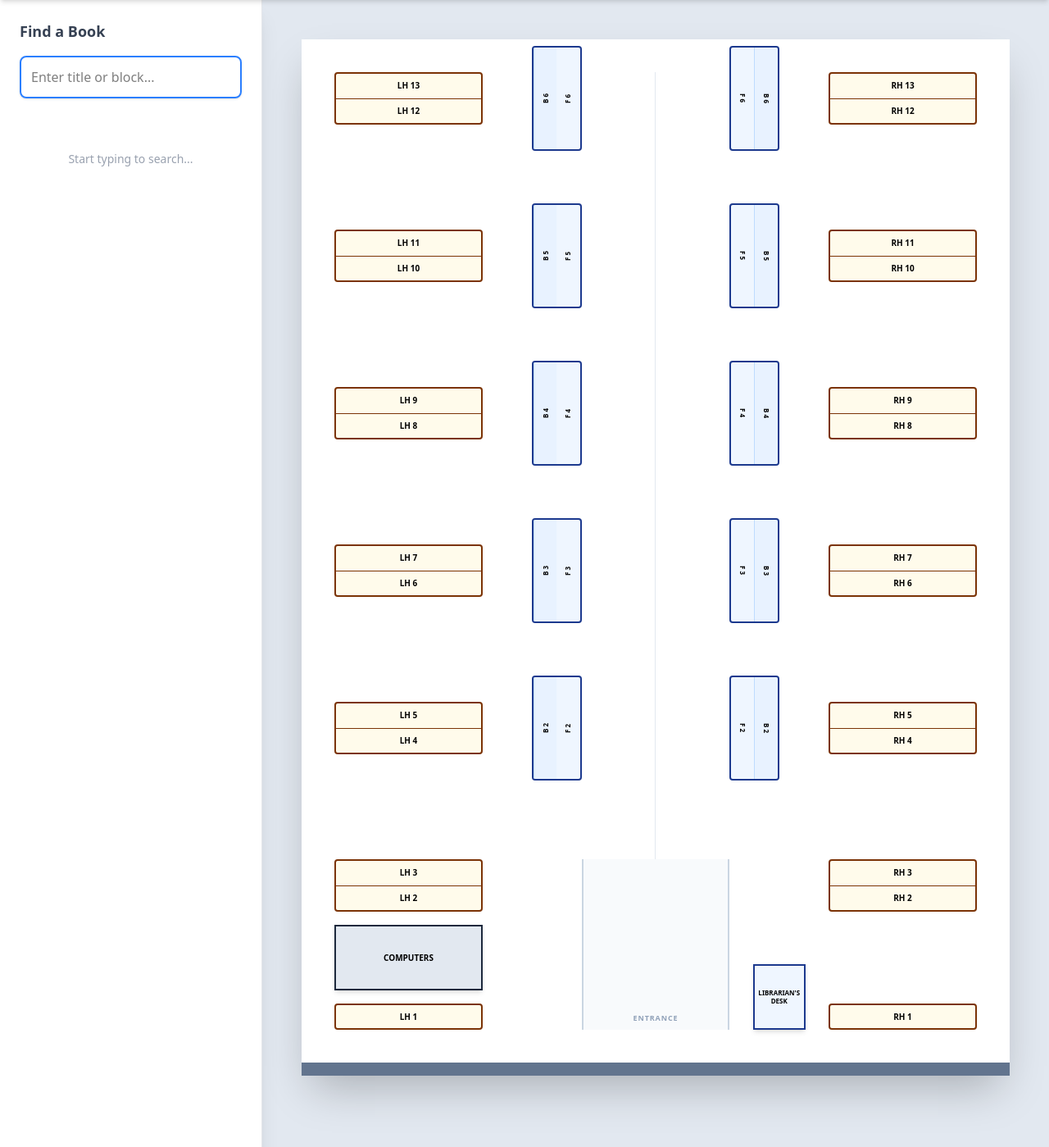
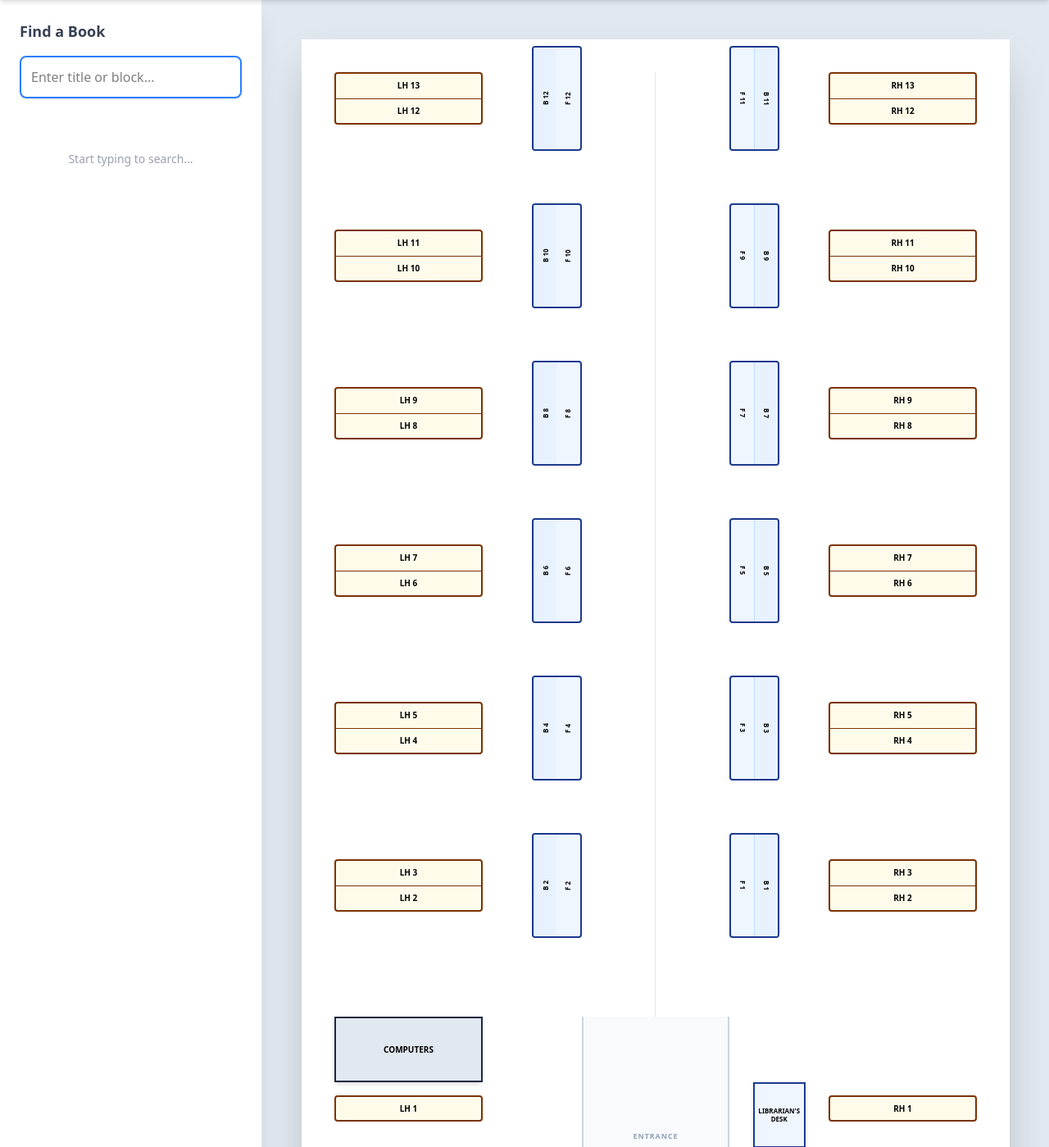
Before and after one commit to Nv31616/DJSCE_Library, a Django app: page / in a window 1280 px wide. Shown: the part 60-1459 px from the top of the page at 82% size. Run offline with Django 5.2, Linux system fonts and the light colour scheme; style sheets or scripts are compiled from the project's sources; some libraries are stand-ins or nearby versions.

Commit message:
A few changes

```diff
--- a/djsce_library/app/templates/index.html
+++ b/djsce_library/app/templates/index.html
@@ -32,23 +32,23 @@
                 <div class="grid grid-cols-13 w-full max-w-6xl bg-white p-10 shadow-2xl border-b-[16px] border-slate-500" style="display: grid; grid-template-columns: repeat(13, minmax(0, 1fr));">
 
                     <div class="col-span-3 h-16 border-2 border-amber-900 rounded bg-amber-50 mb-24 flex flex-col overflow-hidden">
-                        <div id="wdn-lh-13" class="flex-1 border-b border-amber-900 flex items-center justify-center text-[10px] font-bold transition-all duration-300">LH 13</div>
-                        <div id="wdn-lh-12" class="flex-1 flex items-center justify-center text-[10px] font-bold transition-all duration-300">LH 12</div>
+                        <div id="wdn-lh-13" class="flex-1 border-b border-amber-900 flex items-center justify-center text-[10px] font-bold transition-all">LH 13</div>
+                        <div id="wdn-lh-12" class="flex-1 flex items-center justify-center text-[10px] font-bold transition-all">LH 12</div>
                     </div>
                     <div class="col-span-1"></div>
                     <div class="col-span-1 h-32 border-2 border-blue-900 rounded bg-blue-50 -mt-8 mb-24 flex overflow-hidden">
-                        <div id="stl-b-6" class="w-1/2 border-r border-blue-200 bg-blue-100/40 flex items-center justify-center text-[8px] font-bold [writing-mode:vertical-lr] rotate-180 transition-all">B 6</div>
-                        <div id="stl-f-6" class="w-1/2 flex items-center justify-center text-[8px] font-bold [writing-mode:vertical-lr] rotate-180 transition-all">F 6</div>
+                        <div id="stl-b-12" class="w-1/2 border-r border-blue-200 bg-blue-100/40 flex items-center justify-center text-[8px] font-bold [writing-mode:vertical-lr] rotate-180 transition-all">B 12</div>
+                        <div id="stl-f-12" class="w-1/2 flex items-center justify-center text-[8px] font-bold [writing-mode:vertical-lr] rotate-180 transition-all">F 12</div>
                     </div>
                     <div class="col-span-3 flex justify-center h-full"><div class="w-px bg-slate-200 h-full"></div></div>
                     <div class="col-span-1 h-32 border-2 border-blue-900 rounded bg-blue-50 -mt-8 mb-24 flex overflow-hidden">
-                        <div id="stl-f-6" class="w-1/2 border-r border-blue-200 flex items-center justify-center text-[8px] font-bold [writing-mode:vertical-lr] transition-all">F 6</div>
-                        <div id="stl-b-6" class="w-1/2 bg-blue-100/40 flex items-center justify-center text-[8px] font-bold [writing-mode:vertical-lr] transition-all">B 6</div>
+                        <div id="stl-f-11" class="w-1/2 border-r border-blue-200 flex items-center justify-center text-[8px] font-bold [writing-mode:vertical-lr] transition-all">F 11</div>
+                        <div id="stl-b-11" class="w-1/2 bg-blue-100/40 flex items-center justify-center text-[8px] font-bold [writing-mode:vertical-lr] transition-all">B 11</div>
                     </div>
                     <div class="col-span-1"></div>
                     <div class="col-span-3 h-16 border-2 border-amber-900 rounded bg-amber-50 mb-24 flex flex-col overflow-hidden">
-                        <div id="wdn-rh-13" class="flex-1 border-b border-amber-900 flex items-center justify-center text-[10px] font-bold transition-all duration-300">RH 13</div>
-                        <div id="wdn-rh-12" class="flex-1 flex items-center justify-center text-[10px] font-bold transition-all duration-300">RH 12</div>
+                        <div id="wdn-rh-13" class="flex-1 border-b border-amber-900 flex items-center justify-center text-[10px] font-bold transition-all">RH 13</div>
+                        <div id="wdn-rh-12" class="flex-1 flex items-center justify-center text-[10px] font-bold transition-all">RH 12</div>
                     </div>
 
                     <div class="col-span-3 h-16 border-2 border-amber-900 rounded bg-amber-50 mb-24 flex flex-col overflow-hidden">
@@ -57,13 +57,13 @@
                     </div>
                     <div class="col-span-1"></div>
                     <div class="col-span-1 h-32 border-2 border-blue-900 rounded bg-blue-50 -mt-8 mb-24 flex overflow-hidden">
-                        <div id="stl-b-5" class="w-1/2 border-r border-blue-200 bg-blue-100/40 flex items-center justify-center text-[8px] font-bold [writing-mode:vertical-lr] rotate-180 transition-all">B 5</div>
-                        <div id="stl-f-5" class="w-1/2 flex items-center justify-center text-[8px] font-bold [writing-mode:vertical-lr] rotate-180 transition-all">F 5</div>
+                        <div id="stl-b-10" class="w-1/2 border-r border-blue-200 bg-blue-100/40 flex items-center justify-center text-[8px] font-bold [writing-mode:vertical-lr] rotate-180 transition-all">B 10</div>
+                        <div id="stl-f-10" class="w-1/2 flex items-center justify-center text-[8px] font-bold [writing-mode:vertical-lr] rotate-180 transition-all">F 10</div>
                     </div>
                     <div class="col-span-3 flex justify-center h-full"><div class="w-px bg-slate-200 h-full"></div></div>
                     <div class="col-span-1 h-32 border-2 border-blue-900 rounded bg-blue-50 -mt-8 mb-24 flex overflow-hidden">
-                        <div id="stl-f-5" class="w-1/2 border-r border-blue-200 flex items-center justify-center text-[8px] font-bold [writing-mode:vertical-lr] transition-all">F 5</div>
-                        <div id="stl-b-5" class="w-1/2 bg-blue-100/40 flex items-center justify-center text-[8px] font-bold [writing-mode:vertical-lr] transition-all">B 5</div>
+                        <div id="stl-f-9" class="w-1/2 border-r border-blue-200 flex items-center justify-center text-[8px] font-bold [writing-mode:vertical-lr] transition-all">F 9</div>
+                        <div id="stl-b-9" class="w-1/2 bg-blue-100/40 flex items-center justify-center text-[8px] font-bold [writing-mode:vertical-lr] transition-all">B 9</div>
                     </div>
                     <div class="col-span-1"></div>
                     <div class="col-span-3 h-16 border-2 border-amber-900 rounded bg-amber-50 mb-24 flex flex-col overflow-hidden">
@@ -77,13 +77,13 @@
                     </div>
                     <div class="col-span-1"></div>
                     <div class="col-span-1 h-32 border-2 border-blue-900 rounded bg-blue-50 -mt-8 mb-24 flex overflow-hidden">
-                        <div id="stl-b-4" class="w-1/2 border-r border-blue-200 bg-blue-100/40 flex items-center justify-center text-[8px] font-bold [writing-mode:vertical-lr] rotate-180 transition-all">B 4</div>
-                        <div id="stl-f-4" class="w-1/2 flex items-center justify-center text-[8px] font-bold [writing-mode:vertical-lr] rotate-180 transition-all">F 4</div>
+                        <div id="stl-b-8" class="w-1/2 border-r border-blue-200 bg-blue-100/40 flex items-center justify-center text-[8px] font-bold [writing-mode:vertical-lr] rotate-180 transition-all">B 8</div>
+                        <div id="stl-f-8" class="w-1/2 flex items-center justify-center text-[8px] font-bold [writing-mode:vertical-lr] rotate-180 transition-all">F 8</div>
                     </div>
                     <div class="col-span-3 flex justify-center h-full"><div class="w-px bg-slate-200 h-full"></div></div>
                     <div class="col-span-1 h-32 border-2 border-blue-900 rounded bg-blue-50 -mt-8 mb-24 flex overflow-hidden">
-                        <div id="stl-f-4" class="w-1/2 border-r border-blue-200 flex items-center justify-center text-[8px] font-bold [writing-mode:vertical-lr] transition-all">F 4</div>
-                        <div id="stl-b-4" class="w-1/2 bg-blue-100/40 flex items-center justify-center text-[8px] font-bold [writing-mode:vertical-lr] transition-all">B 4</div>
+                        <div id="stl-f-7" class="w-1/2 border-r border-blue-200 flex items-center justify-center text-[8px] font-bold [writing-mode:vertical-lr] transition-all">F 7</div>
+                        <div id="stl-b-7" class="w-1/2 bg-blue-100/40 flex items-center justify-center text-[8px] font-bold [writing-mode:vertical-lr] transition-all">B 7</div>
                     </div>
                     <div class="col-span-1"></div>
                     <div class="col-span-3 h-16 border-2 border-amber-900 rounded bg-amber-50 mb-24 flex flex-col overflow-hidden">
@@ -97,13 +97,13 @@
                     </div>
                     <div class="col-span-1"></div>
                     <div class="col-span-1 h-32 border-2 border-blue-900 rounded bg-blue-50 -mt-8 mb-24 flex overflow-hidden">
-                        <div id="stl-b-3" class="w-1/2 border-r border-blue-200 bg-blue-100/40 flex items-center justify-center text-[8px] font-bold [writing-mode:vertical-lr] rotate-180 transition-all">B 3</div>
-                        <div id="stl-f-3" class="w-1/2 flex items-center justify-center text-[8px] font-bold [writing-mode:vertical-lr] rotate-180 transition-all">F 3</div>
+                        <div id="stl-b-6" class="w-1/2 border-r border-blue-200 bg-blue-100/40 flex items-center justify-center text-[8px] font-bold [writing-mode:vertical-lr] rotate-180 transition-all">B 6</div>
+                        <div id="stl-f-6" class="w-1/2 flex items-center justify-center text-[8px] font-bold [writing-mode:vertical-lr] rotate-180 transition-all">F 6</div>
                     </div>
                     <div class="col-span-3 flex justify-center h-full"><div class="w-px bg-slate-200 h-full"></div></div>
                     <div class="col-span-1 h-32 border-2 border-blue-900 rounded bg-blue-50 -mt-8 mb-24 flex overflow-hidden">
-                        <div id="stl-f-3" class="w-1/2 border-r border-blue-200 flex items-center justify-center text-[8px] font-bold [writing-mode:vertical-lr] transition-all">F 3</div>
-                        <div id="stl-b-3" class="w-1/2 bg-blue-100/40 flex items-center justify-center text-[8px] font-bold [writing-mode:vertical-lr] transition-all">B 3</div>
+                        <div id="stl-f-5" class="w-1/2 border-r border-blue-200 flex items-center justify-center text-[8px] font-bold [writing-mode:vertical-lr] transition-all">F 5</div>
+                        <div id="stl-b-5" class="w-1/2 bg-blue-100/40 flex items-center justify-center text-[8px] font-bold [writing-mode:vertical-lr] transition-all">B 5</div>
                     </div>
                     <div class="col-span-1"></div>
                     <div class="col-span-3 h-16 border-2 border-amber-900 rounded bg-amber-50 mb-24 flex flex-col overflow-hidden">
@@ -117,13 +117,13 @@
                     </div>
                     <div class="col-span-1"></div>
                     <div class="col-span-1 h-32 border-2 border-blue-900 rounded bg-blue-50 -mt-8 mb-24 flex overflow-hidden">
-                        <div id="stl-b-2" class="w-1/2 border-r border-blue-200 bg-blue-100/40 flex items-center justify-center text-[8px] font-bold [writing-mode:vertical-lr] rotate-180 transition-all">B 2</div>
-                        <div id="stl-f-2" class="w-1/2 flex items-center justify-center text-[8px] font-bold [writing-mode:vertical-lr] rotate-180 transition-all">F 2</div>
+                        <div id="stl-b-4" class="w-1/2 border-r border-blue-200 bg-blue-100/40 flex items-center justify-center text-[8px] font-bold [writing-mode:vertical-lr] rotate-180 transition-all">B 4</div>
+                        <div id="stl-f-4" class="w-1/2 flex items-center justify-center text-[8px] font-bold [writing-mode:vertical-lr] rotate-180 transition-all">F 4</div>
                     </div>
                     <div class="col-span-3 flex justify-center h-full"><div class="w-px bg-slate-200 h-full"></div></div>
                     <div class="col-span-1 h-32 border-2 border-blue-900 rounded bg-blue-50 -mt-8 mb-24 flex overflow-hidden">
-                        <div id="stl-f-2" class="w-1/2 border-r border-blue-200 flex items-center justify-center text-[8px] font-bold [writing-mode:vertical-lr] transition-all">F 2</div>
-                        <div id="stl-b-2" class="w-1/2 bg-blue-100/40 flex items-center justify-center text-[8px] font-bold [writing-mode:vertical-lr] transition-all">B 2</div>
+                        <div id="stl-f-3" class="w-1/2 border-r border-blue-200 flex items-center justify-center text-[8px] font-bold [writing-mode:vertical-lr] transition-all">F 3</div>
+                        <div id="stl-b-3" class="w-1/2 bg-blue-100/40 flex items-center justify-center text-[8px] font-bold [writing-mode:vertical-lr] transition-all">B 3</div>
                     </div>
                     <div class="col-span-1"></div>
                     <div class="col-span-3 h-16 border-2 border-amber-900 rounded bg-amber-50 mb-24 flex flex-col overflow-hidden relative">
@@ -132,11 +132,27 @@
                         <div class="absolute -bottom-24 left-0 w-full h-20 border-2 border-slate-800 bg-slate-200 flex items-center justify-center text-[10px] font-black uppercase shadow-md z-10 translate-y-2">Computers</div>
                     </div>
 
+                    <div class="col-span-3 h-16 border-2 border-amber-900 rounded bg-amber-50 mb-24 flex flex-col overflow-hidden">
+                        <div id="wdn-lh-3" class="flex-1 border-b border-amber-900 flex items-center justify-center text-[10px] font-bold transition-all">LH 3</div>
+                        <div id="wdn-lh-2" class="flex-1 flex items-center justify-center text-[10px] font-bold transition-all">LH 2</div>
+                    </div>
+                    <div class="col-span-1"></div>
+                    <div class="col-span-1 h-32 border-2 border-blue-900 rounded bg-blue-50 -mt-8 mb-24 flex overflow-hidden">
+                        <div id="stl-b-2" class="w-1/2 border-r border-blue-200 bg-blue-100/40 flex items-center justify-center text-[8px] font-bold [writing-mode:vertical-lr] rotate-180 transition-all">B 2</div>
+                        <div id="stl-f-2" class="w-1/2 flex items-center justify-center text-[8px] font-bold [writing-mode:vertical-lr] rotate-180 transition-all">F 2</div>
+                    </div>
+                    <div class="col-span-3 flex justify-center h-full"><div class="w-px bg-slate-200 h-full"></div></div>
+                    <div class="col-span-1 h-32 border-2 border-blue-900 rounded bg-blue-50 -mt-8 mb-24 flex overflow-hidden">
+                        <div id="stl-f-1" class="w-1/2 border-r border-blue-200 flex items-center justify-center text-[8px] font-bold [writing-mode:vertical-lr] transition-all">F 1</div>
+                        <div id="stl-b-1" class="w-1/2 bg-blue-100/40 flex items-center justify-center text-[8px] font-bold [writing-mode:vertical-lr] transition-all">B 1</div>
+                    </div>
+                    <div class="col-span-1"></div>
+                    <div class="col-span-3 h-16 border-2 border-amber-900 rounded bg-amber-50 mb-24 flex flex-col overflow-hidden">
+                        <div id="wdn-rh-3" class="flex-1 border-b border-amber-900 flex items-center justify-center text-[10px] font-bold transition-all">RH 3</div>
+                        <div id="wdn-rh-2" class="flex-1 flex items-center justify-center text-[10px] font-bold transition-all">RH 2</div>
+                    </div>
+
                     <div class="col-span-3 flex flex-col">
-                        <div class="h-16 border-2 border-amber-900 rounded bg-amber-50 mb-4 flex flex-col overflow-hidden">
-                            <div id="wdn-lh-3" class="flex-1 border-b border-amber-900 flex items-center justify-center text-[10px] font-bold transition-all">LH 3</div>
-                            <div id="wdn-lh-2" class="flex-1 flex items-center justify-center text-[10px] font-bold transition-all">LH 2</div>
-                        </div>
                         <div class="h-20 border-2 border-slate-800 bg-slate-200 mb-4 flex items-center justify-center text-[10px] font-black uppercase shadow-md">Computers</div>
                         <div id="wdn-lh-1" class="h-8 border-2 border-amber-900 bg-amber-50 rounded-sm flex items-center justify-center text-[10px] font-bold transition-all">LH 1</div>
                     </div>
@@ -151,10 +167,6 @@
                     </div>
 
                     <div class="col-span-3 flex flex-col">
-                        <div class="h-16 border-2 border-amber-900 rounded bg-amber-50 mb-4 flex flex-col overflow-hidden">
-                            <div id="wdn-rh-3" class="flex-1 border-b border-amber-900 flex items-center justify-center text-[10px] font-bold transition-all">RH 3</div>
-                            <div id="wdn-rh-2" class="flex-1 flex items-center justify-center text-[10px] font-bold transition-all">RH 2</div>
-                        </div>
                         <div class="h-20 mb-4"></div>
                         <div id="wdn-rh-1" class="h-8 border-2 border-amber-900 bg-amber-50 rounded-sm flex items-center justify-center text-[10px] font-bold transition-all">RH 1</div>
                     </div>
```
